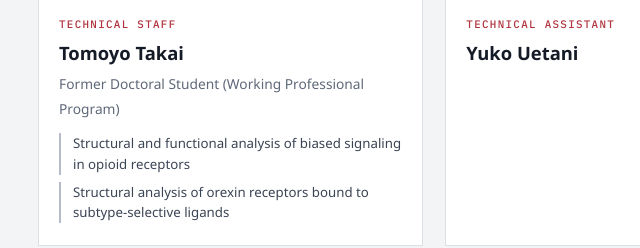
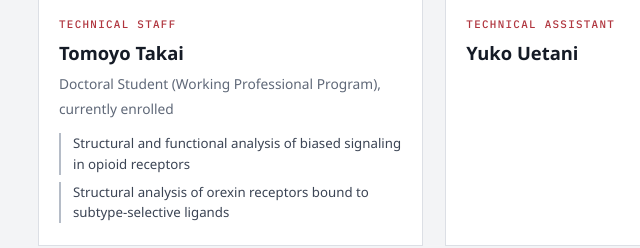
Before and after one commit to suno-group/suno-group.github.io, a plain HTML site: page en/team.html in a window 1280 px wide. Shown: the part 1815-2063 px from the top of the page, 2-642 px from the left. Drawn offline with Linux system fonts and the light colour scheme; a web font is replaced by a local one.

Commit message:
Add files via upload

```diff
--- a/en/team.html
+++ b/en/team.html
@@ -89,7 +89,7 @@
       <div class="team-grid">
         <article class="person">
           <div class="photo"><img src="../assets/img/team/tomoyo-takai.jpg" alt="Tomoyo Takai" loading="lazy"><span class="initials" aria-hidden="true">TT</span></div>
-          <div class="person-body"><p class="role">Technical Staff</p><h3>Tomoyo Takai</h3><p class="affiliation">Former Doctoral Student (Working Professional Program)</p><div class="tags"><span>Structural and functional analysis of biased signaling in opioid receptors</span><span>Structural analysis of orexin receptors bound to subtype-selective ligands</span></div></div>
+          <div class="person-body"><p class="role">Technical Staff</p><h3>Tomoyo Takai</h3><p class="affiliation">Doctoral Student (Working Professional Program), currently enrolled</p><div class="tags"><span>Structural and functional analysis of biased signaling in opioid receptors</span><span>Structural analysis of orexin receptors bound to subtype-selective ligands</span></div></div>
         </article>
         <article class="person">
           <div class="photo"><img src="../assets/img/team/yuko-uetani.jpg" alt="Yuko Uetani" loading="lazy"><span class="initials" aria-hidden="true">YU</span></div>
```
Also changed, not shown: team.html (+1 -1 lines).
